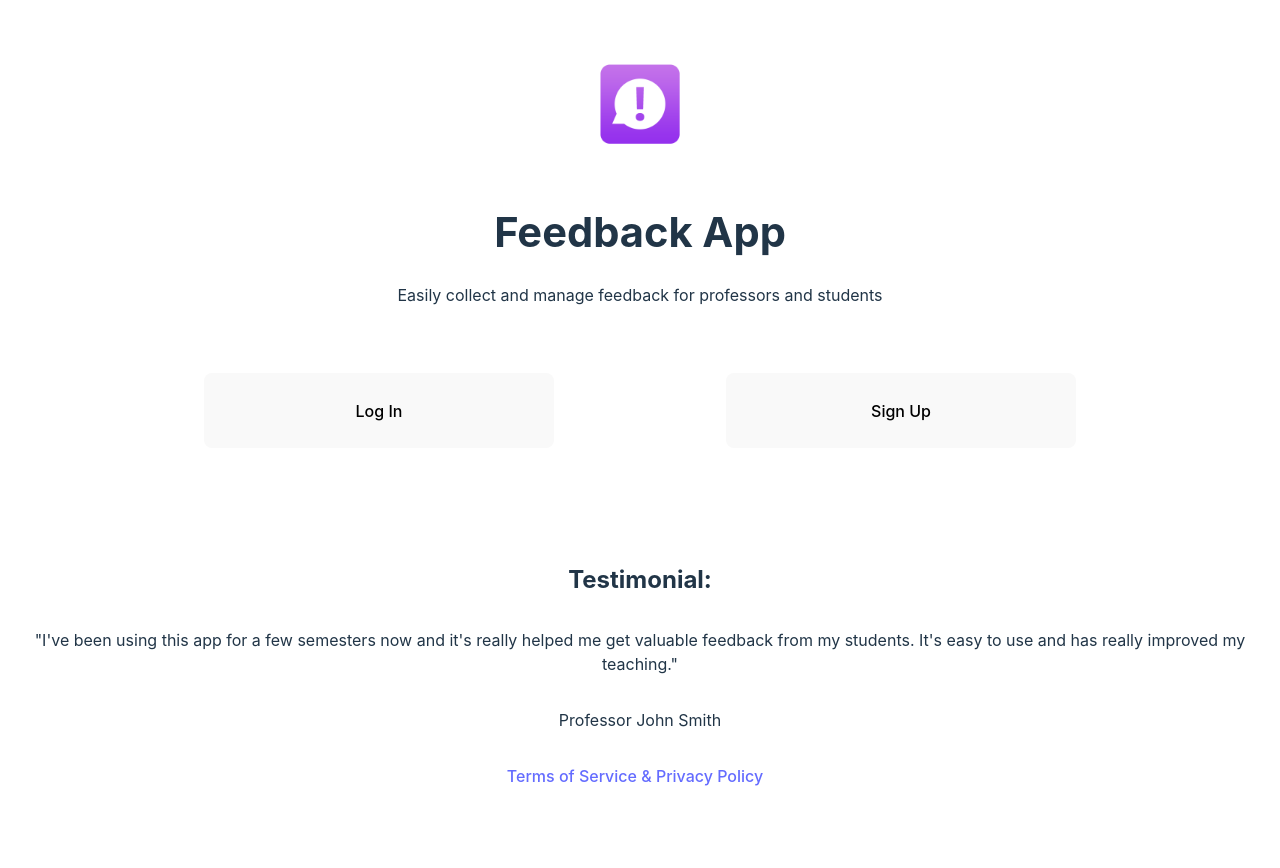
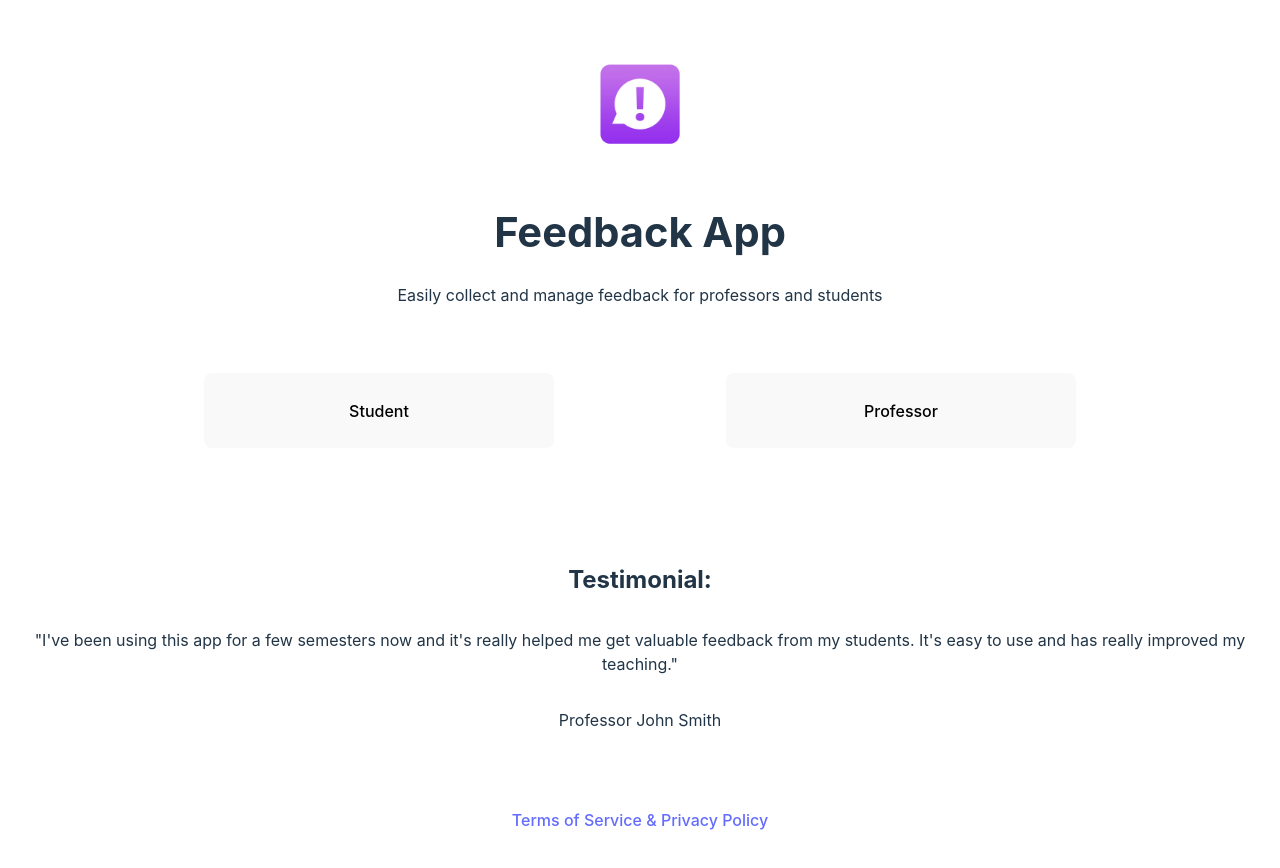
Before and after one commit to andreidorinm/Continuous-feedback-Web-App, a React (Vite) app in the folder frontend/: page / in a window 1280 px wide. Shown: the top 868 px of the page. After the commit the page ends 832 px from the top, so only its background shows below. Built offline with nearby package versions, Linux system fonts and the light colour scheme.

Commit message:
added popper

```diff
--- a/frontend/package.json
+++ b/frontend/package.json
@@ -9,12 +9,14 @@
     "preview": "vite preview"
   },
   "dependencies": {
+    "@popperjs/core": "^2.11.6",
     "axios": "^1.2.2",
     "framer-motion": "^7.10.2",
     "react": "^18.2.0",
     "react-bootstrap": "^2.7.0",
     "react-dom": "^18.2.0",
     "react-icons": "^4.7.1",
+    "react-popper": "^2.3.0",
     "react-router-dom": "^6.6.1",
     "sass": "^1.57.1"
   },
--- a/frontend/src/App.jsx
+++ b/frontend/src/App.jsx
@@ -5,6 +5,7 @@ import SearchActivityScreen from './screens/SearchActivityScreen';
 import FeedbackScreen from './screens/FeedbackScreen';
 import HomeScreen from './screens/HomeScreen';
 import TermsOfServiceScreen from './screens/TermsOfServiceScreen';
+import LoginScreen from './screens/LoginScreen';
 
 function App() {
   return (
@@ -12,6 +13,8 @@ function App() {
     <Routes>
         <Route path="/" element={<HomeScreen />} />
         <Route path="/terms" element={<TermsOfServiceScreen />} />
+        <Route path="/login-professor" element={<LoginScreen />} />
+        <Route path="/signup" element={<LoginScreen />} />
         <Route path="/activities" element={<SearchActivityScreen />} />
         <Route path="/activities/:id" element={<FeedbackScreen />} />
     </Routes>
--- a/frontend/src/App.scss
+++ b/frontend/src/App.scss
@@ -284,6 +284,71 @@ h2 {
   align-items: center;
 }
 
+.container-buttons {
+  display: flex;
+  justify-content: space-evenly;
+  align-items: center;
+  margin-top: 10px;
+
+  .login-button {
+    display: flex;
+    justify-content: center;
+    align-items: center;
+    margin-top: 50px;
+  }
+
+  .signup-button {
+    display: flex;
+    justify-content: center;
+    align-items: center;
+    margin-top: 50px;
+  }
+}
+
+.testimonial {
+  display: flex;
+  justify-content: center;
+  align-items: center;
+  flex-direction: column;
+  margin-top: 100px;
+}
+
+.footer {
+  display: flex;
+  justify-content: center;
+  align-items: center;
+  margin-top: 60px;
+}
+
+.terms-of-service {
+  display: flex;
+  justify-content: center;
+  align-items: center;
+  flex-direction: column;
+  margin-top: 50px;
+
+  .section-terms {
+    display: flex;
+    justify-content: center;
+    align-items: center;
+    flex-direction: column;
+  }
+}
+
+.popper-container {
+  display: flex;
+  justify-content: center;
+  margin-top: -490px;
+
+  .popper-text-student {
+    margin-right: 540px;
+  }
+
+  .popper-text-professor {
+    margin-left: 540px;
+  }
+}
+
 @media screen and (min-device-width: 1200px) and (max-device-width: 1600px) and (-webkit-min-device-pixel-ratio: 1) {
   .emoji-container {
     .section {
@@ -320,55 +385,3 @@ h2 {
     margin-top: 10px;
   }
 }
-
-.container-buttons {
-  display: flex;
-  justify-content: space-evenly;
-  align-items: center;
-  margin-top: 10px;
-
-  .login-button {
-    display: flex;
-    justify-content: center;
-    align-items: center;
-    margin-top: 50px;
-  }
-
-  .signup-button {
-    display: flex;
-    justify-content: center;
-    align-items: center;
-    margin-top: 50px;
-  }
-}
-
-.testimonial {
-  display: flex;
-  justify-content: center;
-  align-items: center;
-  flex-direction: column;
-  margin-top: 100px;
-}
-
-.footer {
-  display: flex;
-  justify-content: center;
-  align-items: center;
-  margin-bottom: 50px;
-  margin-right: 50px;
-}
-
-.terms-of-service {
-  display: flex;
-  justify-content: center;
-  align-items: center;
-  flex-direction: column;
-  margin-top: 50px;
-
-  .section-terms {
-    display: flex;
-    justify-content: center;
-    align-items: center;
-    flex-direction: column;
-  }
-}
--- a/frontend/src/screens/HomeScreen.jsx
+++ b/frontend/src/screens/HomeScreen.jsx
@@ -1,38 +1,147 @@
-import React from 'react';
+import React, { useState, useRef } from 'react';
+import { useNavigate } from 'react-router-dom';
+import { usePopper } from 'react-popper';
 
 const HomeScreen = () => {
+  const navigate = useNavigate();
+  const studentButtonRef = useRef(null);
+  const professorButtonRef = useRef(null);
+  const studentPopperRef = useRef(null);
+  const professorPopperRef = useRef(null);
+  const studentArrowRef = useRef(null);
+  const professorArrowRef = useRef(null);
+  const [showStudentPopper, setShowStudentPopper] = useState(false);
+  const [showProfessorPopper, setShowProfessorPopper] = useState(false);
+  const studentPopperStyles = usePopper(
+    studentButtonRef.current,
+    studentPopperRef.current,
+    {
+      placement: 'top',
+      modifiers: [
+        { name: 'arrow', options: { element: studentArrowRef.current } },
+      ],
+    }
+  );
+  const professorPopperStyles = usePopper(
+    professorButtonRef.current,
+    professorPopperRef.current,
+    {
+      placement: 'top',
+      modifiers: [
+        { name: 'arrow', options: { element: professorArrowRef.current } },
+      ],
+    }
+  );
+
+  const handleStudentMouseEnter = () => {
+    setShowStudentPopper(true);
+  };
+
+  const handleStudentMouseLeave = () => {
+    setShowStudentPopper(false);
+  };
+
+  const handleProfessorMouseEnter = () => {
+    setShowProfessorPopper(true);
+  };
+
+  const handleProfessorMouseLeave = () => {
+    setShowProfessorPopper(false);
+  };
+
+  const handleLoginProfessor = () => {
+    navigate('/login-professor');
+  };
+
+  const handleLoginStudent = () => {
+    navigate('/signup');
+  };
   return (
+    <>
       <div className="home-screen">
         <div className="banner">
           <img src="/feedback.png" alt="Logo" className="logo" />
           <h1 className="title">Feedback App</h1>
         </div>
+        <div className="header-text">
           <p className="tagline">
             Easily collect and manage feedback for professors and students
           </p>
+        </div>
         <div className="container-buttons">
-        <button className="login-button">Log In</button>
-        <button className="signup-button">Sign Up</button>
+          <div className="container-student">
+            <button
+              type="button"
+              ref={studentButtonRef}
+              className="login-button"
+              onMouseEnter={handleStudentMouseEnter}
+              onMouseLeave={handleStudentMouseLeave}
+              onClick={handleLoginStudent}
+            >
+              Student
+            </button>
           </div>
 
+          <div className="container-professor">
+            <button
+              type="button"
+              ref={professorButtonRef}
+              className="login-button"
+              onMouseEnter={handleProfessorMouseEnter}
+              onMouseLeave={handleProfessorMouseLeave}
+              onClick={handleLoginProfessor}
+            >
+              Professor
+            </button>
+          </div>
+        </div>
 
         <div className="testimonial">
           <h2>Testimonial:</h2>
           <p>
             "I've been using this app for a few semesters now and it's really
-          helped me get valuable feedback from my students. It's easy to use and
-          has really improved my teaching."
+            helped me get valuable feedback from my students. It's easy to use
+            and has really improved my teaching."
           </p>
           <p> Professor John Smith</p>
         </div>
         <footer className="footer">
-        <ul>
+          <div>
             <span>
               <a href="/terms">Terms of Service & Privacy Policy</a>
             </span>
-        </ul>
+          </div>
         </footer>
       </div>
+      <div className="popper-container">
+        {showStudentPopper && (
+          <div
+            className="popper-text-student"
+            ref={studentPopperRef}
+            style={studentPopperStyles.popper}
+            {...studentPopperStyles.popper}
+            onMouseEnter={handleStudentMouseEnter}
+            onMouseLeave={handleStudentMouseLeave}
+          >
+            <span>Click me if you are a Student</span>
+            <div ref={studentArrowRef} style={studentPopperStyles.arrow} />
+          </div>
+        )}
+        {showProfessorPopper && (
+          <div
+            className="popper-text-professor"
+            ref={professorPopperRef}
+            style={professorPopperStyles.popper}
+            {...professorPopperStyles.popper}
+            onMouseEnter={handleProfessorMouseEnter}
+            onMouseLeave={handleProfessorMouseLeave}
+          >
+            <span>Click me if you are a Professor</span>
+            <div ref={professorArrowRef} style={professorPopperStyles.arrow} />
+          </div>
+        )}
+      </div>
+    </>
   );
 };
 
--- /dev/null
+++ b/frontend/src/screens/LoginScreen.jsx
@@ -0,0 +1,46 @@
+import React, { useState } from 'react';
+
+function LoginScreen() {
+  const [username, setUsername] = useState('');
+  const [password, setPassword] = useState('');
+
+  function handleSubmit(event) {
+    event.preventDefault();
+    // Send a request to the server to authenticate the user
+    authenticate(username, password).then((response) => {
+      if (response.success) {
+        // If the authentication is successful, redirect the user to the homepage
+        window.location.replace('/');
+      } else {
+        // If the authentication fails, show an error message
+        alert('Incorrect username or password');
+      }
+    });
+  }
+
+  return (
+    <form onSubmit={handleSubmit}>
+      <label>
+        Username:
+        <input
+          type="text"
+          value={username}
+          onChange={(event) => setUsername(event.target.value)}
+        />
+      </label>
+      <br />
+      <label>
+        Password:
+        <input
+          type="password"
+          value={password}
+          onChange={(event) => setPassword(event.target.value)}
+        />
+      </label>
+      <br />
+      <button type="submit">Log in</button>
+    </form>
+  );
+}
+
+export default LoginScreen;
```
Also changed, not shown: 1 other file (tests, documents, lock files or other folders). Lines whose indentation alone changed are shown as unchanged.
